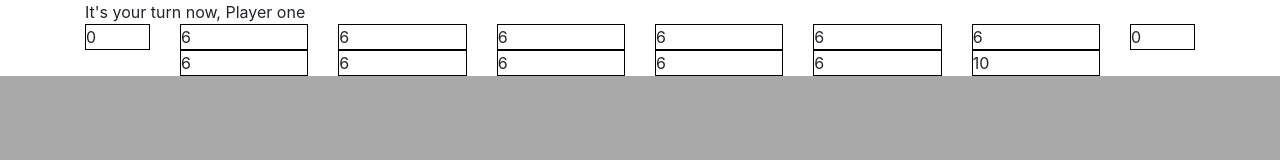
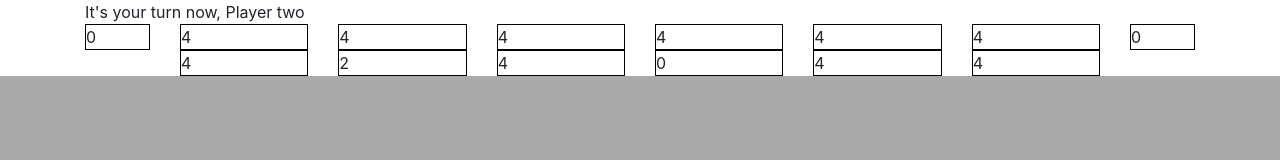
Before and after one commit to JoeriDamme/kalaha-fe, a Vue app: page /#/game in a window 1280 px wide. Shown: the top 160 px of the page. Built offline with nearby package versions, Linux system fonts and the light colour scheme.

Commit message:
feat: setting up logic for getting stones across.

```diff
--- a/src/views/Game.vue
+++ b/src/views/Game.vue
@@ -49,17 +49,15 @@ export default {
   data() {
     return {
       game: {
-        playerIdTurn: 0,
+        playerIdTurn: 1,
         players: [{
           name: 'Player one',
           score: 0,
-          turn: false,
-          pits: [6, 6, 6, 6, 6, 6],
+          pits: [4, 4, 4, 4, 4, 4],
         }, {
           name: 'Player two',
           score: 0,
-          turn: true,
-          pits: [6, 6, 6, 6, 6, 10],
+          pits: [4, 2, 4, 0, 4, 4],
         }],
       }
     }
@@ -94,41 +92,79 @@ export default {
     },
     doMove(playerId, pitId) {
       const pits = this.getPlayerById(playerId).pits;
-      const stones = pits[pitId]
+      const stones = pits[pitId];
+
+      // if no stones, don't move
+      if (!stones) {
+        return;
+      }
 
       // clear selected pit
       this.setStonesForPitByPlayerId(playerId, pitId, 0);
 
       this.dropStone(playerId, pitId, stones, playerId);
-
-      this.setNextPlayer();
     },
     dropStone(playerId, pitId, stones, playerIdTurn) {
-      // if stones is 0, stop
+      // variable to keep track of the current player has a new turn.
+      let newTurn = false;
+      // variable to keep track if the current player ended (stones in hand === 0) on empty pit on his side.
+      let getStonesAcross = false;
+
+      // 1: get pitId next pit. if false, a score pit has been reached!
+      const nextPitId = this.getNextPit(playerId, pitId);
+
+
+      // 2: if next pit is a score pit, check if it is the score pit of the current player.
+      if (nextPitId === false) {
+        if (playerId === playerIdTurn) {
+          // 2.A: next pit is a score pit of the player's turn! Update score.
+          const player = this.getPlayerById(playerId);
+          player.score++;
+          --stones;
+
+          // 2.B: if last stone and ended at players turn score pit, go another turn.
+          if (!stones) {
+            newTurn = true;
+          }
+        }
+
+        // 2.C: get next player on board for dropping the stones, because we ended at score pit.
+        playerId = this.getNextPlayerOnBoard(playerId);
+      } else {
+        // 3: if not a score pit, just drop a stone in the next pit.
+        const currentStones = this.getStonesForPitByPlayerId(playerId, nextPitId);
+        this.setStonesForPitByPlayerId(playerId, nextPitId, currentStones + 1);
+        --stones;
+
+        // 3.A: if no more stones and current player ended at own empty pit, get stones from pit across and add to score.
+        if (!stones && !currentStones && playerId === playerIdTurn) {
+          getStonesAcross = true;
+        }
+      }
+
+
+      // 4: Does the current have a new turn or not? If not, Set next player.
+      if (!newTurn) {
+        this.setNextPlayer();
+      }
+
+      // 5: Does the current player get the stones across?
+      if (getStonesAcross) {
+        console.log('get stones across!!!');
+        const { playerIdAcross, pitIdAcross } = this.getPitIdAcross(playerIdTurn, nextPitId);
+        const stonesAcross = this.getStonesForPitByPlayerId(playerIdAcross, pitIdAcross);
+        const player = this.getPlayerById(playerId);
+        player.score = player.score + stonesAcross;
+        this.setStonesForPitByPlayerId(playerIdAcross, pitIdAcross, 0);
+
+      }
+
+      // 6: Any stones left in hand? If no, stop the recursion
       if (!stones) {
         return;
       }
 
-      // get pitId next pit. if false, a score pit has been reached!
-      const nextPitId = this.getNextPit(playerId, pitId);
-
-      if (nextPitId === false) {
-        if (playerId === playerIdTurn) {
-          // next pit is a score pit of the player's turn! Update score.
-          const player = this.getPlayerById(playerId);
-          player.score++;
-          --stones; // dropped one stone
-        }
-
-        // get next player on board
-        playerId = this.getNextPlayerOnBoard(playerId);
-      } else {
-        // drop stone in pit
-        const currentStones = this.getStonesForPitByPlayerId(playerId, nextPitId)
-        this.setStonesForPitByPlayerId(playerId, nextPitId, currentStones + 1);
-        --stones; // dropped one stone
-      }
-
+      // 7: we still have stones in our hands. Continue with next drop.
       this.dropStone(playerId, nextPitId, stones, playerIdTurn);
     },
     getNextPit(playerId, pitId) {
@@ -145,6 +181,22 @@ export default {
       const index = typeof players[this.getPlayerIdTurn + 1] === 'undefined' ? 0 : this.getPlayerIdTurn + 1;
       this.game.playerIdTurn = index;
     },
+    getPitIdAcross(playerId, pitId) {
+      // the logic is currently only for two players
+      // get player across
+      const playerIdAcross = this.getNextPlayerOnBoard(playerId);
+
+      // get pitId across
+      // 1. how many pits? The minus 1 is because we start counting at 0.
+      const pitLength = this.game.players[playerId].pits.length - 1;
+      // 2. get pitId across by total length minus current pitId. Remember we see reversed order as player.
+      const pitIdAcross = pitLength - pitId;
+
+      return {
+        playerIdAcross,
+        pitIdAcross,
+      }
+    }
   }
 }
 </script>
```
